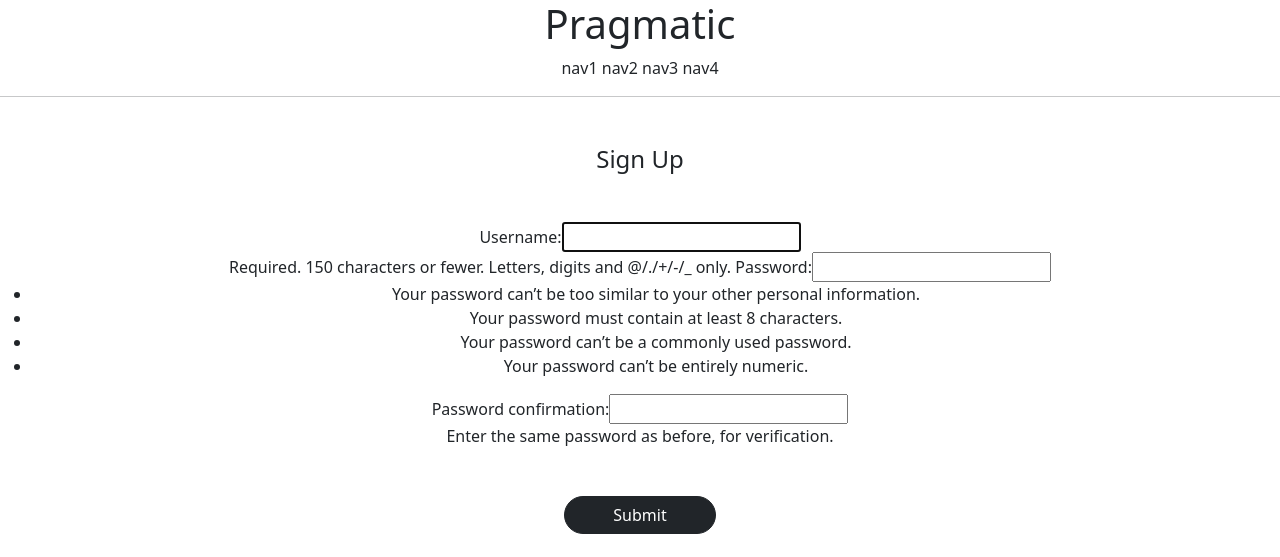
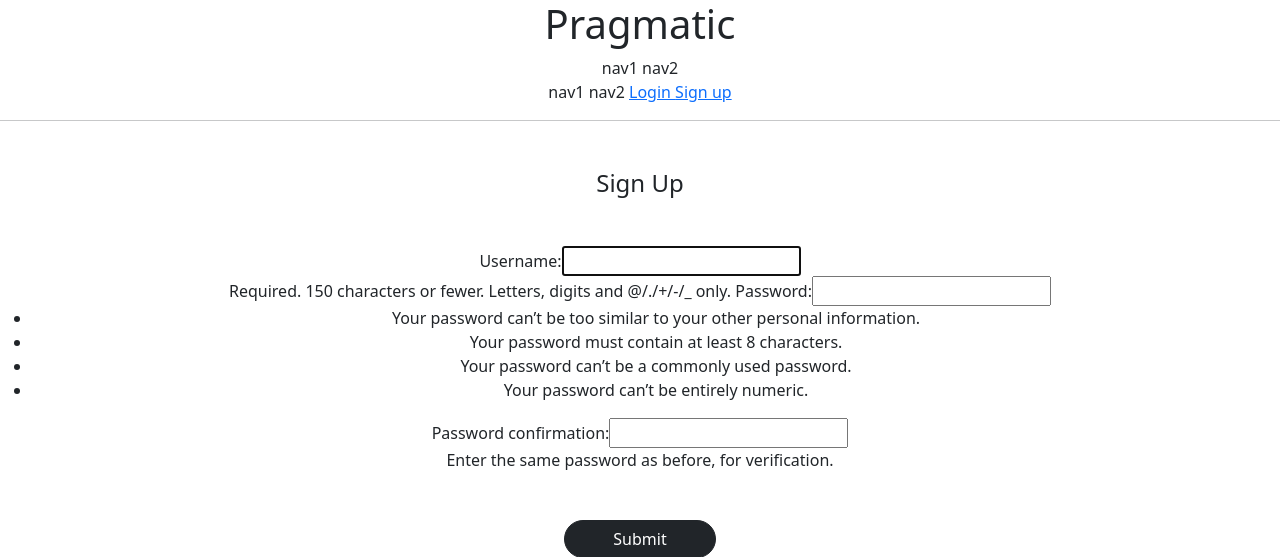
Before and after one commit to plumteri/trial_2, a Django app: page /accounts/create/ in a window 1280 px wide. Shown: the top 557 px of the page. Run offline with Django 3.2, Linux system fonts and the light colour scheme; parts of the project's set-up code (start-up, migrations or seed data) failed here and were passed over.

Commit message:
7/14 2class commit3_trial2

```diff
--- a/templates/header.html
+++ b/templates/header.html
@@ -6,8 +6,32 @@
     <div class = 'pragmatic_header_bottom'>
         <span>nav1</span>
         <span>nav2</span>
-        <span>nav3</span>
-        <span>nav4</span>
+        <div class = 'pragmatic_header_bottom'>
+        <span>nav1</span>
+        <span>nav2</span>
+
+        {% if not user.is_authenticated %}
+
+        <span>
+            <a href="{% url 'accountapp:login' %}">
+                 Login
+            </a>
+        </span>
+        <span>
+            <a href="{% url 'accountapp:create' %}">
+                 Sign up
+            </a>
+        </span>
+
+        {% else %}
+
+        <span>
+            <a href="{%  url 'accountapp:logout' %}">
+                 Logout
+            </a>
+        </span>
+        {% endif %}
+    </div>
     </div>
 
 </div>
```
